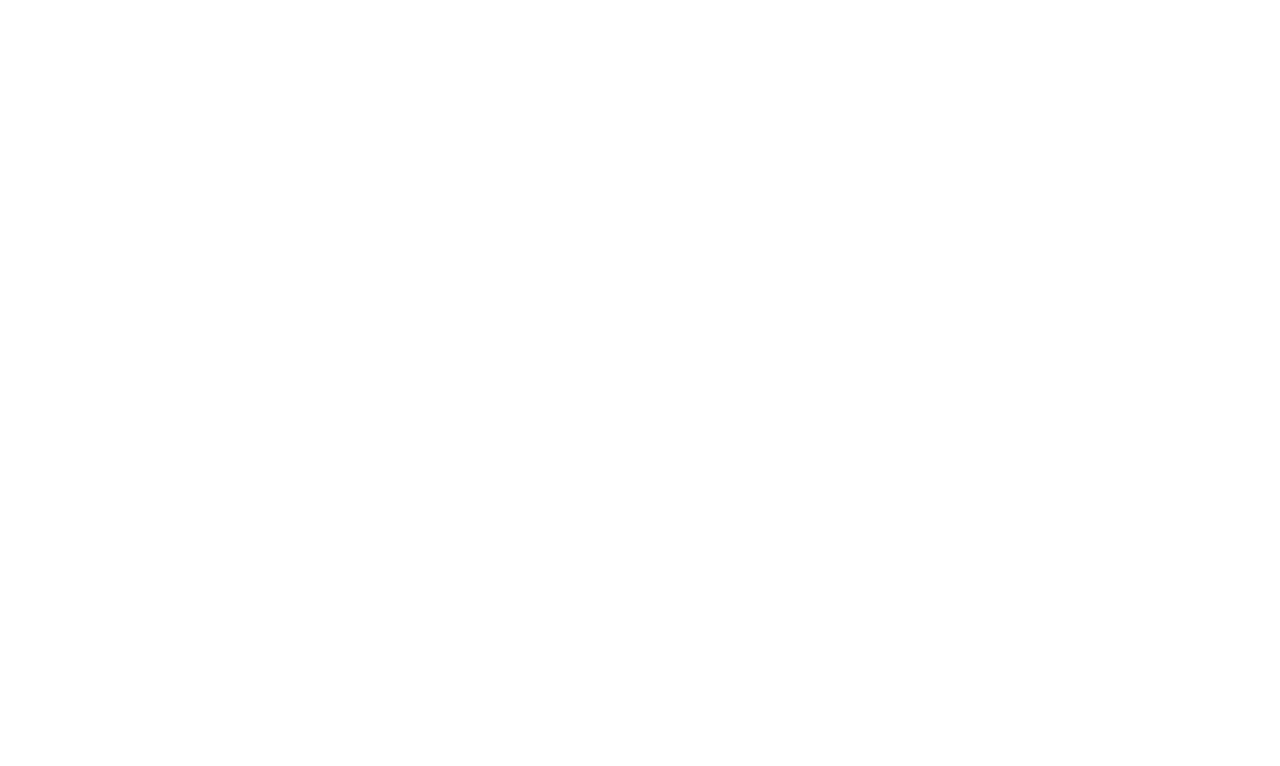
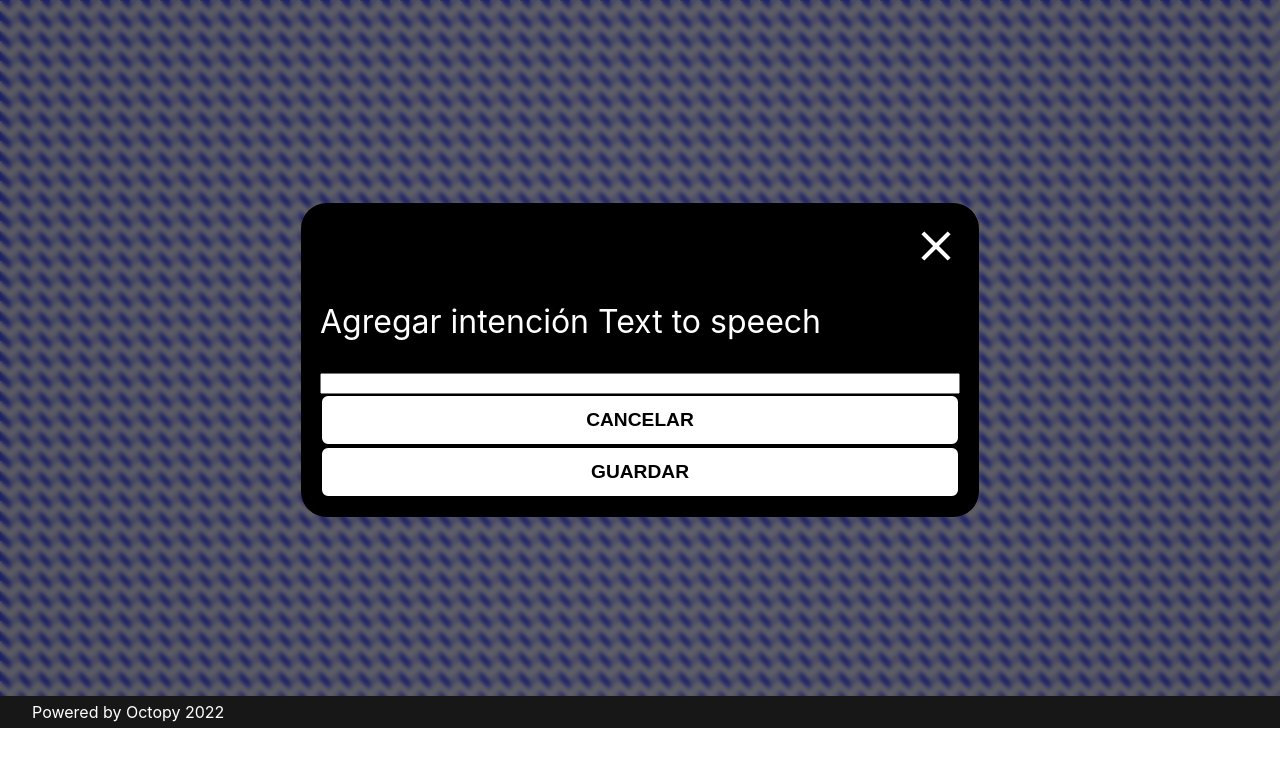
Before and after one commit to porfidev/robot-ui, a React (Create React App) app: page /add-text-to-speach in a window 1280 px wide. Before the commit this address had no page. Shown: the top 766 px of the page. Built offline with nearby package versions, Linux system fonts and the light colour scheme; the HTML template or start-up script is replaced by a standard one.

Commit message:
checkpoint: status

```diff
--- a/src/App.js
+++ b/src/App.js
@@ -1,5 +1,6 @@
 import { Routes, Route } from 'react-router-dom';
 import { ThemeProvider, createTheme } from '@mui/material/styles';
+import { AddTextToSpeechAlert } from './views/AddTextToSpeechAlert.jsx';
 import Alerted from './views/Alerted.jsx';
 import AlertsMenu from './views/AlertsMenu.jsx';
 import HomeView from './views/Home.jsx';
@@ -26,6 +27,7 @@ function App() {
           <Route path="/drawer" element={<AlertsMenu />} />
           <Route path="/navigation" element={<NavigationMode />} />
           <Route path="/text-to-speach" element={<TextToSpeeach />} />
+          <Route path="/add-text-to-speach" element={<AddTextToSpeechAlert />} />
         </Routes>
       </div>
     </ThemeProvider>
--- /dev/null
+++ b/src/components/ActionButton.js
@@ -0,0 +1,14 @@
+import styled from 'styled-components';
+
+const ActionButton = styled.button`
+  background: #FFFFFF;
+  border: 2px solid #000000;
+  font-size: 1.2rem;
+  text-transform: uppercase;
+  font-weight: bold;
+  padding: 0.8rem 2rem;
+  border-radius: 0.5rem;
+  color: #000;
+`;
+
+export { ActionButton };
--- /dev/null
+++ b/src/views/AddTextToSpeechAlert.jsx
@@ -0,0 +1,80 @@
+import { Close } from "@mui/icons-material";
+import React from "react";
+import { ActionButton } from '../components/ActionButton.js';
+import MainContainer from "../components/MainContainer.js";
+import styled from "styled-components";
+
+const PatternBack = styled.div`
+  width: 100%;
+  height: 100%;
+  background-color: #e5e5f7;
+  opacity: 0.8;
+  background: linear-gradient(135deg, #444cf755 25%, transparent 25%) -10px 0/
+      20px 20px,
+    linear-gradient(225deg, #444cf7 25%, transparent 25%) -10px 0/ 20px 20px,
+    linear-gradient(315deg, #444cf755 25%, transparent 25%) 0px 0/ 20px 20px,
+    linear-gradient(45deg, #444cf7 25%, #e5e5f7 25%) 0px 0/ 20px 20px;
+`;
+
+const AlertContainer = styled.div`
+  backdrop-filter: blur(2px);
+  position: absolute;
+  background-color: rgba(0, 0, 0, 0.5);
+  width: 100vw;
+  height: 90vh;
+  display: flex;
+  justify-content: center;
+  align-items: center;
+`;
+
+const Alert = styled.div`
+  display: flex;
+  background-color: #000000;
+  width: 40rem;
+  min-height: 10rem;
+  color: #fff;
+  padding: 1.2rem;
+  border-radius: 1.6rem;
+  flex-direction: column;
+
+  p {
+    font-size: 2rem;
+  }
+`;
+
+const CloseAlertButton = styled.div`
+  display: flex;
+  cursor: pointer;
+  width: 3rem;
+  height: 3rem;
+  align-items: center;
+  justify-content: center;
+  align-self: flex-end;
+
+  &:hover {
+    background-color: #2f2f2f;
+  }
+`;
+
+const AddTextToSpeechAlert = () => {
+  return (
+    <MainContainer>
+      <PatternBack />
+      <AlertContainer>
+        <Alert>
+          <CloseAlertButton>
+            <Close sx={{ color: "#FFFFFF", fontSize: 50 }} />
+          </CloseAlertButton>
+          <p>
+            Agregar intención Text to speech
+          </p>
+          <input />
+          <ActionButton>Cancelar</ActionButton>
+          <ActionButton>Guardar</ActionButton>
+        </Alert>
+      </AlertContainer>
+    </MainContainer>
+  );
+};
+
+export { AddTextToSpeechAlert };
--- a/src/views/Home.jsx
+++ b/src/views/Home.jsx
@@ -23,6 +23,9 @@ const HomeView = () => {
         <li>
           <Link to="/text-to-speach">Text to Speach</Link>
         </li>
+        <li>
+          <Link to="/add-text-to-speach">Add text to Speach</Link>
+        </li>
       </ul>
     </div>
   );
--- a/src/views/Login.jsx
+++ b/src/views/Login.jsx
@@ -1,6 +1,7 @@
 import { Button, TextField } from '@mui/material';
 import React from 'react';
 import { useForm, Controller } from 'react-hook-form';
+import { ActionButton } from '../components/ActionButton.js';
 import LogoOctopy from '../components/LogoOctopy.js';
 import MainContainer from '../components/MainContainer.js';
 
@@ -13,17 +14,6 @@ const FormContainer = styled.div`
   flex-direction: column;
   align-items: center;
   flex: 1;
-`;
-
-const FormButton = styled.button`
-  background: #FFFFFF;
-  border: 2px solid #000000;
-  font-size: 1.2rem;
-  text-transform: uppercase;
-  font-weight: bold;
-  padding: 0.8rem 2rem;
-  border-radius: 0.5rem;
-  color: #000;
 `;
 
 const LoginView = () => {
@@ -73,7 +63,7 @@ const LoginView = () => {
               rules={{required: 'Se requiere la contraseña'}}
             />
 
-            <FormButton>Comenzar</FormButton>
+            <ActionButton>Comenzar</ActionButton>
           </form>
         </FormContainer>
       </MainContent>
--- a/src/views/TextToSpeeach.jsx
+++ b/src/views/TextToSpeeach.jsx
@@ -1,10 +1,12 @@
 import { Close } from '@mui/icons-material';
 import React from 'react';
 import { Drawer } from '@mui/material';
+import { ActionButton } from '../components/ActionButton.js';
 import { CloseDrawerButton } from '../components/CloseDrawerButton.js';
 import { DrawerContent } from '../components/DrawerContent.js';
 import MainContainer from '../components/MainContainer.js';
 import { Speech } from '../components/Speech.js';
+import styled from 'styled-components';
 
 const testAudio = require('../assets/audios/hola.mp3')
 const testAudio2 = require('../assets/audios/quegusto.mp3')
@@ -21,8 +23,17 @@ const sounds = [{
   name: 'Otro',
   message: 'ola khe ase',
   sound: testAudio3
+}, {
+  name: 'Saludo',
+  message: '¡Hola!',
+  sound: testAudio
 }];
 
+const SpeechList = styled.div`
+  margin-top: 1rem;
+  display: flex;
+  flex-direction: column;
+`
 
 const TextToSpeeach = () => {
   return (
@@ -37,11 +48,17 @@ const TextToSpeeach = () => {
             <Close sx={{color: '#FFFFFF', fontSize: 50}}/>
           </CloseDrawerButton>
           <h1>Text to speech</h1>
-          {
-            sounds.map((sound, index) => {
-              return <Speech key={index} {...sound} index={index} />
-            })
-          }
+          <ActionButton>
+            Agregar
+          </ActionButton>
+          <SpeechList>
+            {
+              sounds.map((sound, index) => {
+                return <Speech key={index} {...sound} index={index} />
+              })
+            }
+          </SpeechList>
+
         </DrawerContent>
       </Drawer>
     </MainContainer>
```
